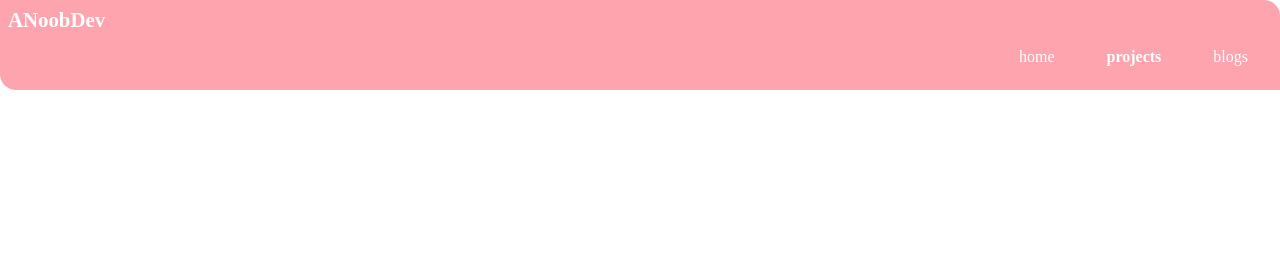
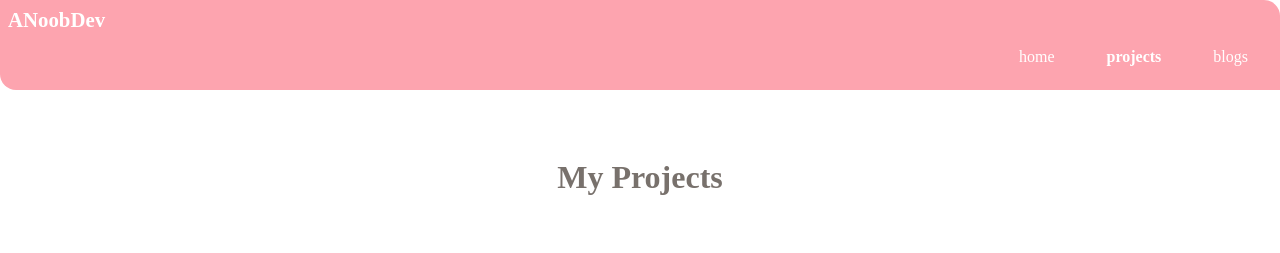
Before and after one commit to NidhiChaudhari/NidhiChaudhari-FirstWebsite, a plain HTML site: page projects.html in a window 1280 px wide. Drawn offline with Linux system fonts and the light colour scheme; a web font is replaced by a local one.

Commit message:
updated heading for projects

```diff
--- a/projects.html
+++ b/projects.html
@@ -22,5 +22,8 @@
         </li>
     </ul>
     </nav>
+    <header class="hero">
+
+        <h1 class="hero-heading">My Projects</h1>
 </body>
 </html>
```
